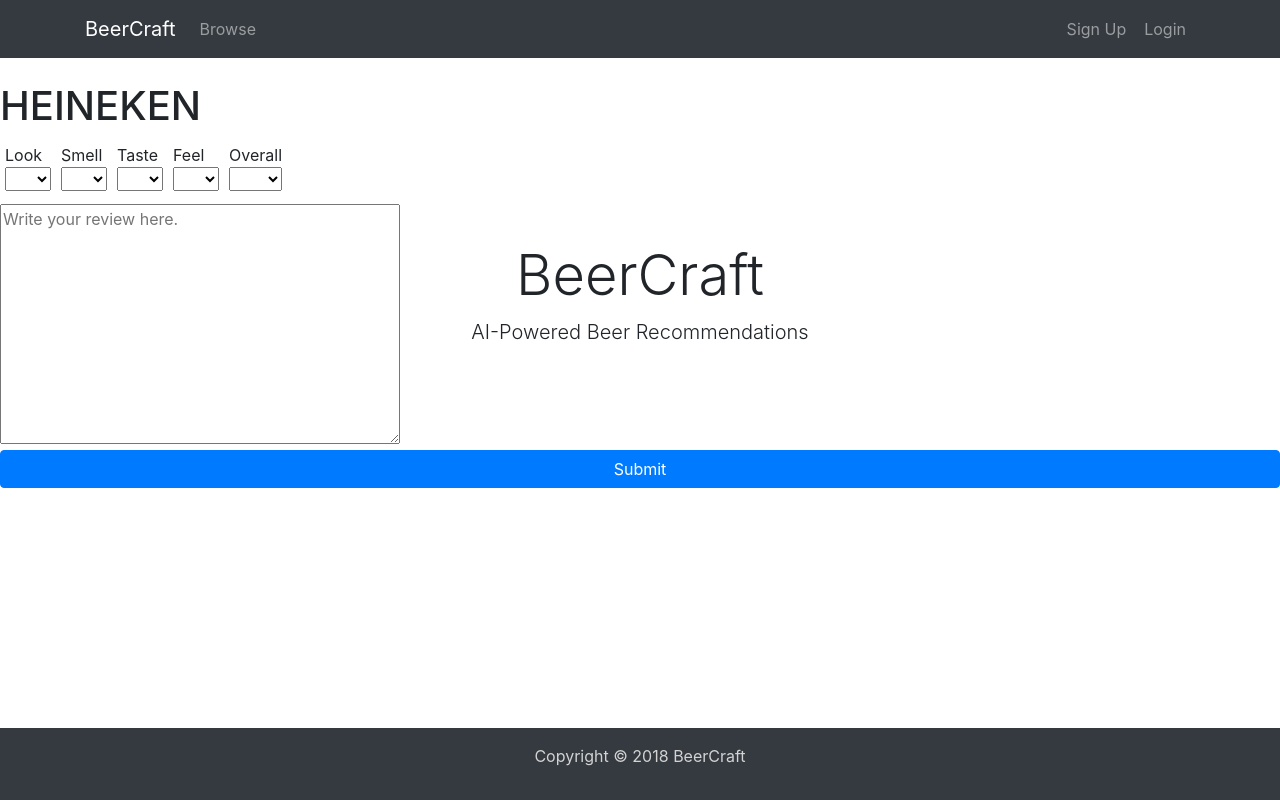
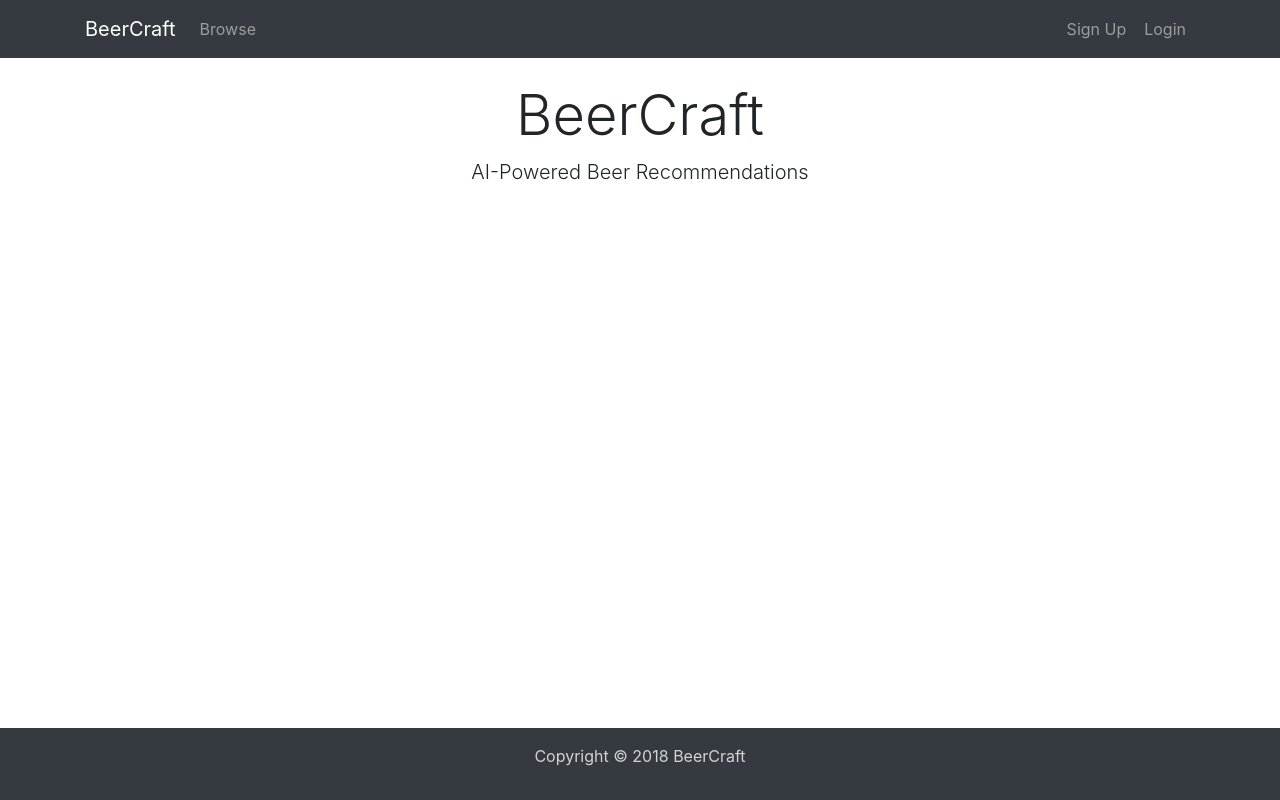
Before and after one commit to chingu-voyage7/Bears-Team-01, a React (Create React App) app in the folder client/: page / in a window 1280 px wide. Built offline with nearby package versions, Linux system fonts and the light colour scheme.

Commit message:
commented out BeerReview on main page

```diff
--- a/client/src/App.js
+++ b/client/src/App.js
@@ -4,7 +4,7 @@
 import Footer from './components/layout/Footer';
 import Welcome from './components/WelcomePage';
 import Browse from './components/BrowsePage';
-import BeerReview from './components/BeerReview';
+// import BeerReview from './components/BeerReview';
 
 import './App.css';
 
@@ -14,7 +14,7 @@
       <Router>
         <div className="App">
           <Navbar />
-          <BeerReview beerName={'HEINEKEN'}/>
+          {/* <BeerReview beerName={'HEINEKEN'}/> */}
             <div className="container">
               <Switch>
                <Route path="/" component={Welcome} exact={true} />
```
